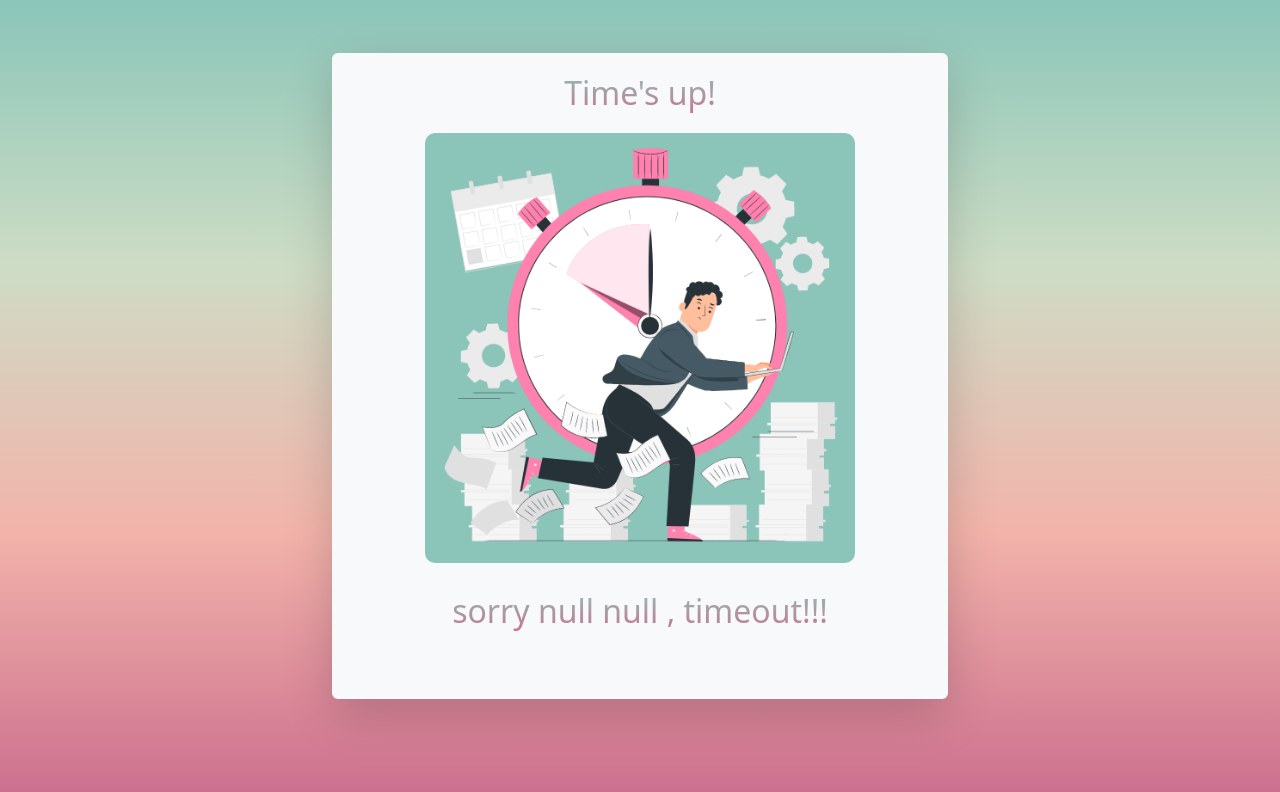
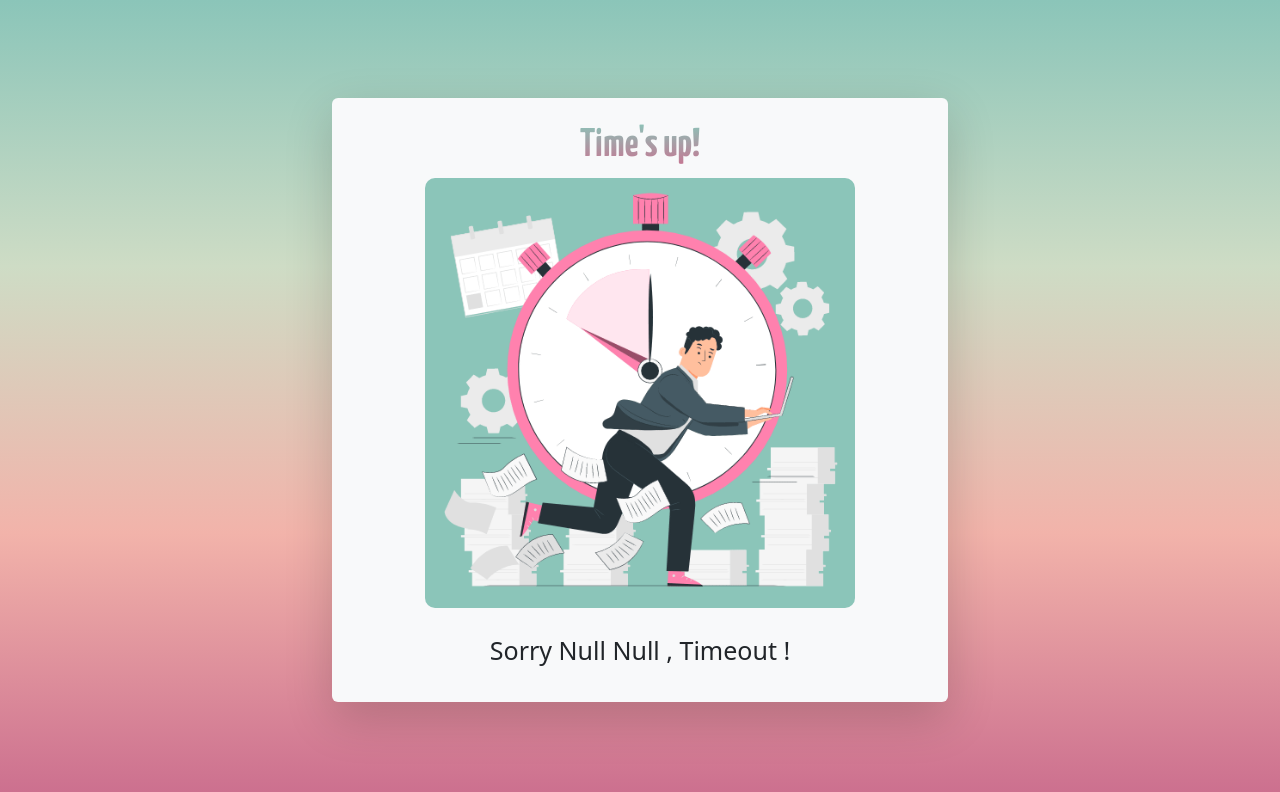
Before and after one commit to RahmaElbially/Examination_System, a website: page timeOut.html in a window 1280 px wide. Drawn offline with nearby package versions, Linux system fonts and the light colour scheme.

Commit message:
edit in styles

```diff
--- a/CSS/signIn.css
+++ b/CSS/signIn.css
@@ -29,6 +29,7 @@
         var(--dark-rose)
     );
     box-shadow: 1px 1px 10px #aaa;
+    border-radius: 10px 0 0 10px;
 }
 .row .right{
     /* background-color: #fff; */
@@ -79,6 +80,7 @@
     background-position: left;
     transition: background-position 0.5s ease;
     background-size: 150%;
+    text-transform: uppercase;
 }
 .row .right button[type="submit"]:hover{
     background-position: right;
@@ -90,6 +92,7 @@
     color: var(--dark-rose);
     font-weight: bold;
     text-decoration: none;
+    margin-left: 0.3rem;
 }
 .row .right a:hover{
     text-decoration: underline;
--- a/CSS/startExam.css
+++ b/CSS/startExam.css
@@ -24,7 +24,8 @@ body{
     width: 40%;
 }
 .content{
-    background-color: #eee;
+    /* background-color: #eee; */
+    background-color: #fff;
     box-shadow: 1px 1px 10px #aaa;
     padding: 2rem;
     border-radius: 10px;
--- a/CSS/style.css
+++ b/CSS/style.css
@@ -24,7 +24,8 @@ body{
 /* Start Exam Content */
 section .exam-content,
 section .flag-content{
-    background-color: #eee;
+    /* background-color: #eee; */
+    background-color: #fff;
     box-shadow: 1px 1px 10px #aaa;
     border-radius: 10px;
     padding: 2rem;
@@ -35,7 +36,7 @@ section .exam-content .timer{
     font-weight: bold;
 }
 section .exam-content .timer i{
-    margin-right: 0.2rem;
+    margin-right: 0.5rem;
 }
 section .exam-content h2{
     margin: 1rem 0;
--- a/CSS/timeOut.css
+++ b/CSS/timeOut.css
@@ -20,17 +20,26 @@ body{
     min-height: 100vh;
 }
 .container{
-    width: 50%;
+    width: 40%;
 }
 .container img{
     border-radius: 10px;
 }
-.content p{
+.content h2{
     text-align: center;
     background: linear-gradient(var(--dark-teal) , var(--dark-rose));
     background-clip: text;
     -webkit-text-fill-color:transparent ;
-    font-size: 2rem;
+    font-size: 40px;
+    font-weight: bold;
+    font-family: "Yanone Kaffeesatz", serif;
+}
+.content p{
+    text-align: center;
+    font-size: 25px;
+}
+.content .timeUp{
+    text-transform: capitalize;
 }
 @media screen and (max-width: 1400px) {
     .content img{
--- a/JS/timeOut.js
+++ b/JS/timeOut.js
@@ -2,4 +2,4 @@ let names =document.querySelector(".timeUp")
 let fname=localStorage.getItem("firstName")
 let lname=localStorage.getItem("lastName")
 // console.log(name);
-names.textContent=`sorry ${fname} ${lname} , timeout!!!`
+names.textContent=`sorry ${fname} ${lname} , timeout !`
--- a/timeOut.html
+++ b/timeOut.html
@@ -5,14 +5,19 @@
     <meta charset="UTF-8">
     <meta name="viewport" content="width=device-width, initial-scale=1.0">
     <title>Time Out</title>
+
+    <link rel="preconnect" href="https://fonts.googleapis.com">
+    <link rel="preconnect" href="https://fonts.gstatic.com" crossorigin>
+    <link href="https://fonts.googleapis.com/css2?family=Yanone+Kaffeesatz:wght@200..700&display=swap" rel="stylesheet">
+
     <link rel="stylesheet" href="node_modules/bootstrap/dist/css/bootstrap.min.css">
     <link rel="stylesheet" href="CSS/timeOut.css">
 </head>
 
-<body class="py-5 d-flex justify-content-center align-items-center">
+<body class="py-5 d-flex justify-content-center align-items-center flex-column">
     <div class="container">
-        <div class="content shadow-lg p-3 mb-5 bg-body-tertiary rounded pb-lg-5">
-            <p>Time's up!</p>
+        <div class="content shadow-lg pt-4 pb-3 bg-body-tertiary rounded">
+            <h2>Time's up!</h2>
             <div class="d-flex justify-content-center">
                 <img src="Images/Deadline1.gif" alt="">
             </div>
```
Also changed, not shown: index.html (+1 -1 lines).
